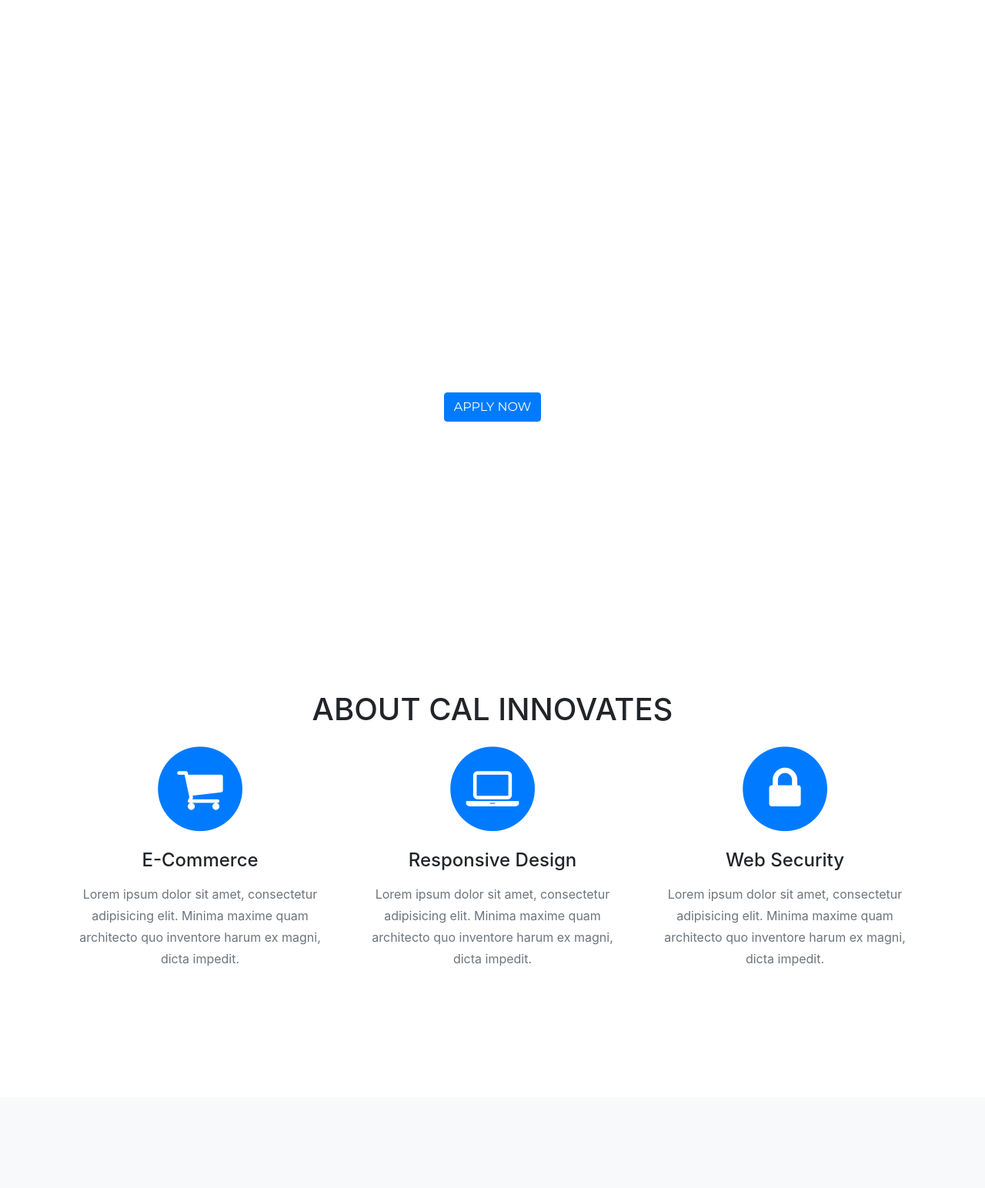
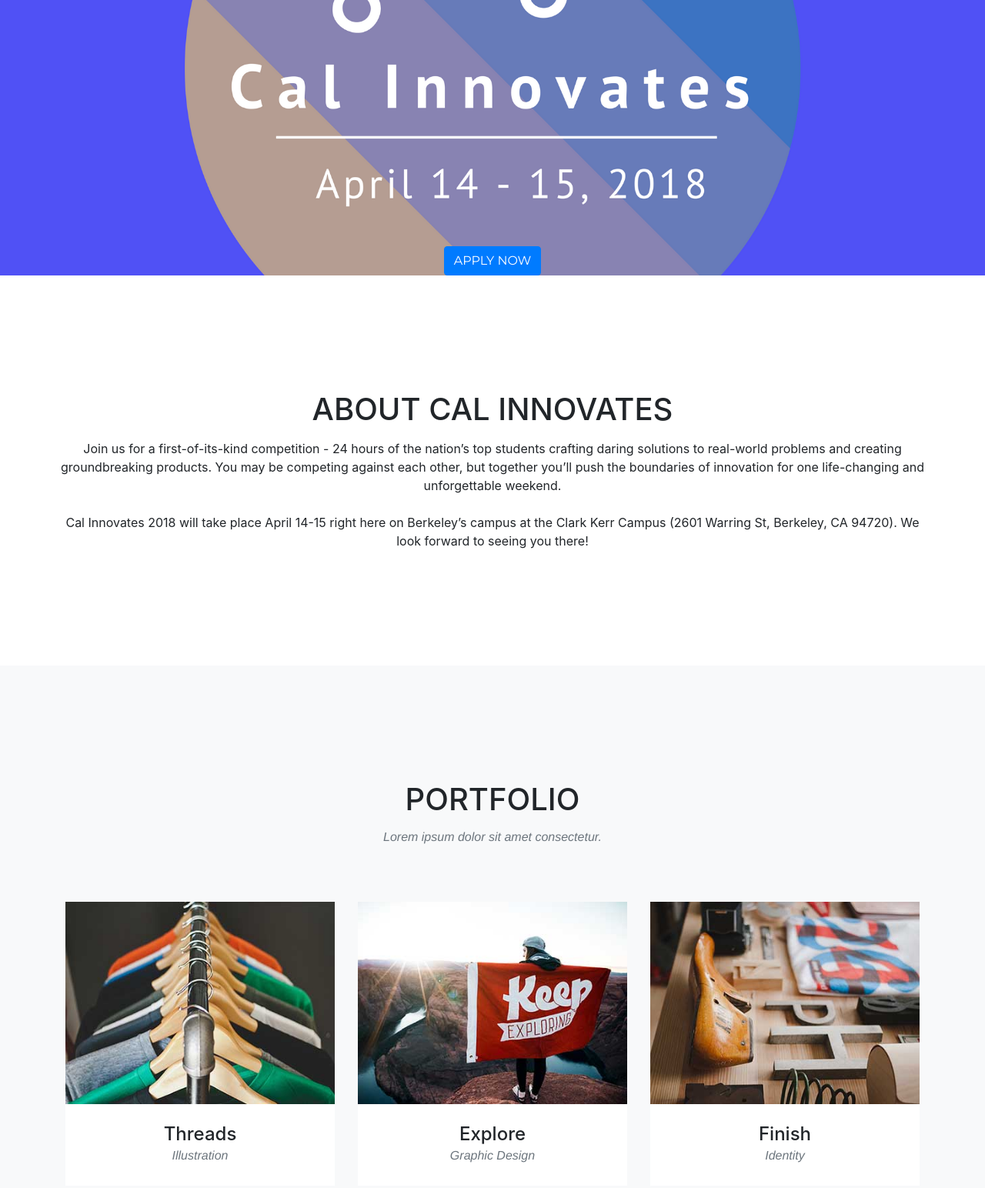
Before and after one commit to CalInnovates/CalInnovates.github.io, a website with bundled scripts: page index.html in a window 1280 px wide. Shown: the part 180-1724 px from the top of the page at 77% size. Built offline with nearby package versions, Linux system fonts and the light colour scheme; files whose address does not match are found by name; a web font is replaced by a local one.

Commit message:
Started to put the landing page on

```diff
--- a/index.html
+++ b/index.html
@@ -67,19 +67,9 @@
     <!-- Header -->
     <header class="masthead">
       <div class="container">
-        <div class="intro-text">
-          <div class="intro-heading text-uppercase">CAL INNOVATES</div>
-          <div class="intro">Join us for a first-of-its-kind
-              competition - 24 hours of the nation’s top students crafting
-              daring solutions to real-world problems and creating
-              groundbreaking products. You may be competing against each other,
-              but together you’ll push the boundaries of innovation for one
-              life-changing and unforgettable weekend.
-              <br>
-              <br>
-              Cal Innovates 2018 will take place April 14-15 right here on Berkeley’s campus at the Clark Kerr Campus  (2601 Warring St, Berkeley, CA 94720). We look forward to seeing you there!
-          </div>
-          <a class="btn btn-primary btn-xl text-uppercase js-scroll-trigger"
+          <div class="intro-heading"></div>
+          <div class="intro-text"></div>
+            <a class="btn btn-primary btn-xl text-uppercase js-scroll-trigger"
              href="https://docs.google.com/forms/d/e/1FAIpQLSfHc71TwYYBCOfKXR_B3HutsUNVN5i_9RN6dPQfi2TnWcjkEg/viewform">Apply Now</a>
         </div>
       </div>
@@ -95,30 +85,16 @@
           </div>
         </div>
         <div class="row text-center">
-          <div class="col-md-4">
-            <span class="fa-stack fa-4x">
-              <i class="fa fa-circle fa-stack-2x text-primary"></i>
-              <i class="fa fa-shopping-cart fa-stack-1x fa-inverse"></i>
-            </span>
-            <h4 class="service-heading">E-Commerce</h4>
-            <p class="text-muted">Lorem ipsum dolor sit amet, consectetur adipisicing elit. Minima maxime quam architecto quo inventore harum ex magni, dicta impedit.</p>
-          </div>
-          <div class="col-md-4">
-            <span class="fa-stack fa-4x">
-              <i class="fa fa-circle fa-stack-2x text-primary"></i>
-              <i class="fa fa-laptop fa-stack-1x fa-inverse"></i>
-            </span>
-            <h4 class="service-heading">Responsive Design</h4>
-            <p class="text-muted">Lorem ipsum dolor sit amet, consectetur adipisicing elit. Minima maxime quam architecto quo inventore harum ex magni, dicta impedit.</p>
-          </div>
-          <div class="col-md-4">
-            <span class="fa-stack fa-4x">
-              <i class="fa fa-circle fa-stack-2x text-primary"></i>
-              <i class="fa fa-lock fa-stack-1x fa-inverse"></i>
-            </span>
-            <h4 class="service-heading">Web Security</h4>
-            <p class="text-muted">Lorem ipsum dolor sit amet, consectetur adipisicing elit. Minima maxime quam architecto quo inventore harum ex magni, dicta impedit.</p>
-          </div>
+        <div class="intro">Join us for a first-of-its-kind
+              competition - 24 hours of the nation’s top students crafting
+              daring solutions to real-world problems and creating
+              groundbreaking products. You may be competing against each other,
+              but together you’ll push the boundaries of innovation for one
+              life-changing and unforgettable weekend.
+              <br>
+              <br>
+              Cal Innovates 2018 will take place April 14-15 right here on Berkeley’s campus at the Clark Kerr Campus  (2601 Warring St, Berkeley, CA 94720). We look forward to seeing you there!
+
         </div>
       </div>
     </section>
```
Also changed, not shown: img/landing-img.jpg (added).
